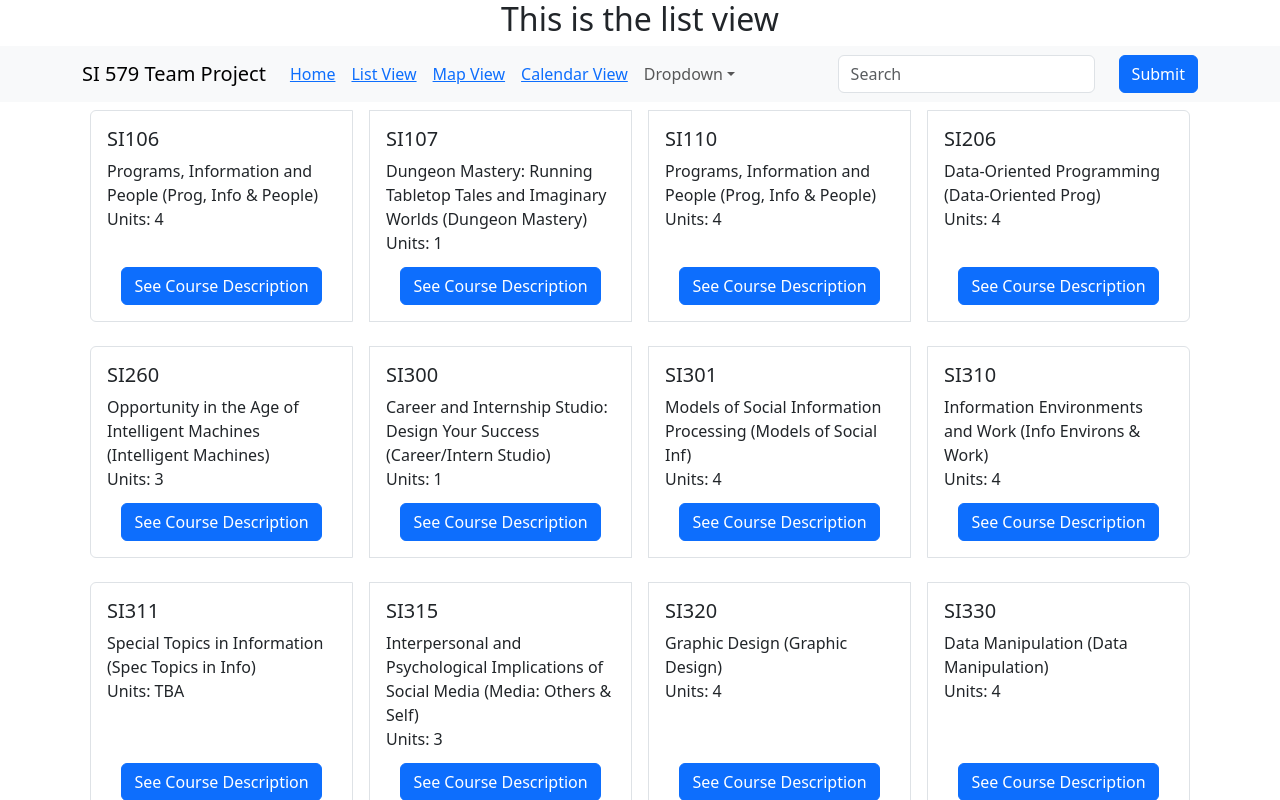
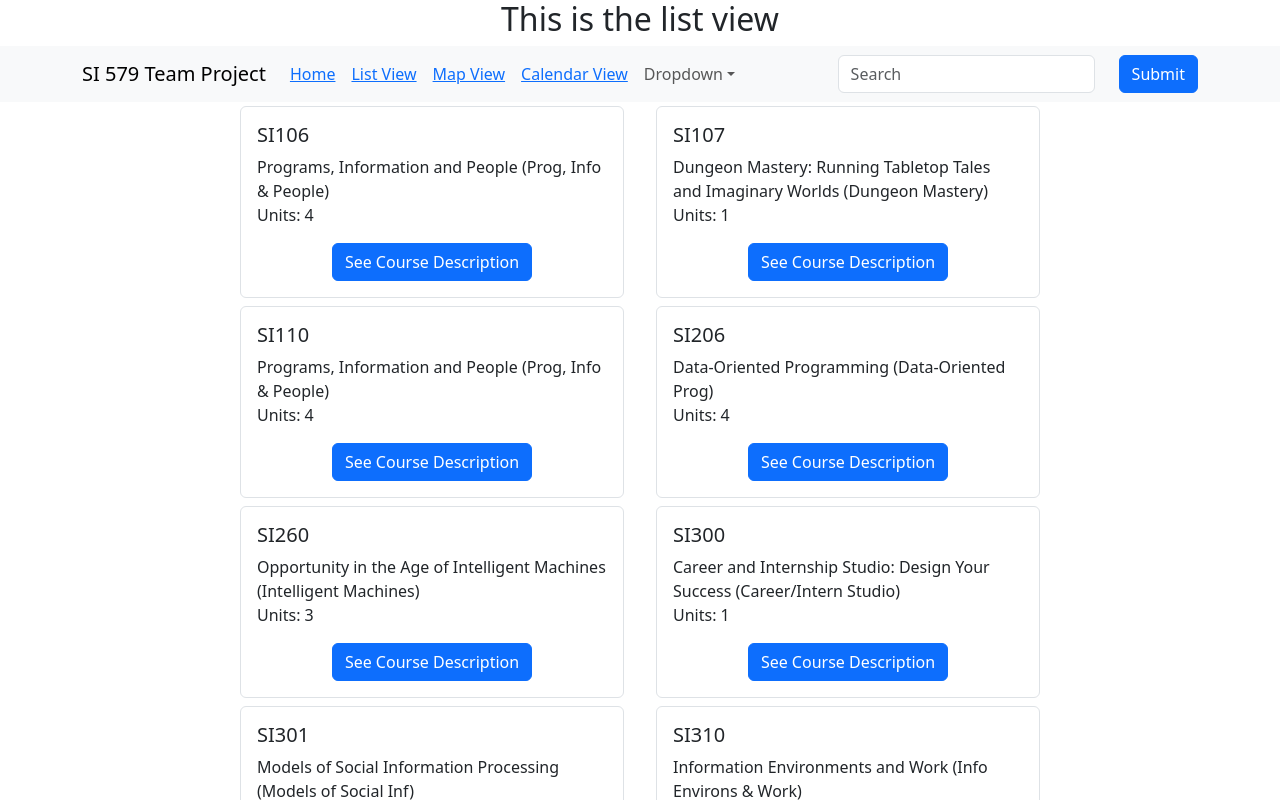
Before and after one commit to wushiyu12/si579_group_project, a React (Create React App) app in the folder si579proj/: page /listView in a window 1280 px wide. Shown: the top 800 px of the page. Built offline with nearby package versions, Linux system fonts and the light colour scheme.

Commit message:
Adjust ListView Layout

```diff
--- a/si579proj/src/component/CourseCard.js
+++ b/si579proj/src/component/CourseCard.js
@@ -13,7 +13,7 @@ const CourseCard = (props) => {
     const displayCredits = props.credits > 4 ? 'TBA' : props.credits;
 
     return (
-        <Card style={{ width: '24rem'}} className=' mx-2 my-2 mb-3 border'>
+        <Card style={{ width: '24rem', height: '12rem'}} className=' mx-1 my-1 border'>
           {/* we might not need the picture */}
           {/* <Card.Img variant="top" src="https://yt3.googleusercontent.com/ytc/APkrFKY7Ofoz3DRteo2LvDggtO1FAUcsEa-sGL64SM9aDQ=s900-c-k-c0x00ffffff-no-rj" /> */}
           <Card.Body style={{display: 'flex', flexDirection: 'column', justifyContent: 'space-between'}}>
--- a/si579proj/src/component/CourseCardArea.js
+++ b/si579proj/src/component/CourseCardArea.js
@@ -6,9 +6,8 @@ import {courseList} from '../util/course';
 
 import CourseCard from './CourseCard';
 import Container from 'react-bootstrap/Container';
-import CardGroup from 'react-bootstrap/CardGroup';
 import { useState } from 'react';
-import Row from 'react-bootstrap/Row';
+// import CardGroup from 'react-bootstrap/CardGroup';
 // import Row from 'react-bootstrap/Row';
 // import Col from 'react-bootstrap/Col';
 
@@ -24,15 +23,20 @@ import Row from 'react-bootstrap/Row';
 
 const CourseCardArea = () => {
     const [courses, setCourses] = useState(courseList);
-    const arr = courses.reduce((item, key, index) => (index % 4 == 0 ? item.push([key]) : item[item.length-1].push(key)) && item, []);
     return (
-        <Container>
-            {arr.map(group =>
-                <Row><CardGroup>
-                    {group.map((course,index) => <CourseCard key = {index} code={course['code']} title={course['Course Title']} description={course['Course Description']} credits = {course['Credits']}/>)}
-                </CardGroup></Row>
+        <Container><div class="row justify-content-center">
+            {courses.map((course, index) =>
+                <div class="col-auto mb3">
+                    <CourseCard
+                        key = {index}
+                        code = {course['code']}
+                        title = {course['Course Title']}
+                        description = {course['Course Description']}
+                        credits = {course['Credits']}
+                    />
+                </div>
             )}
-        </Container>
+        </div></Container>
     )
 };
 export default CourseCardArea
```
